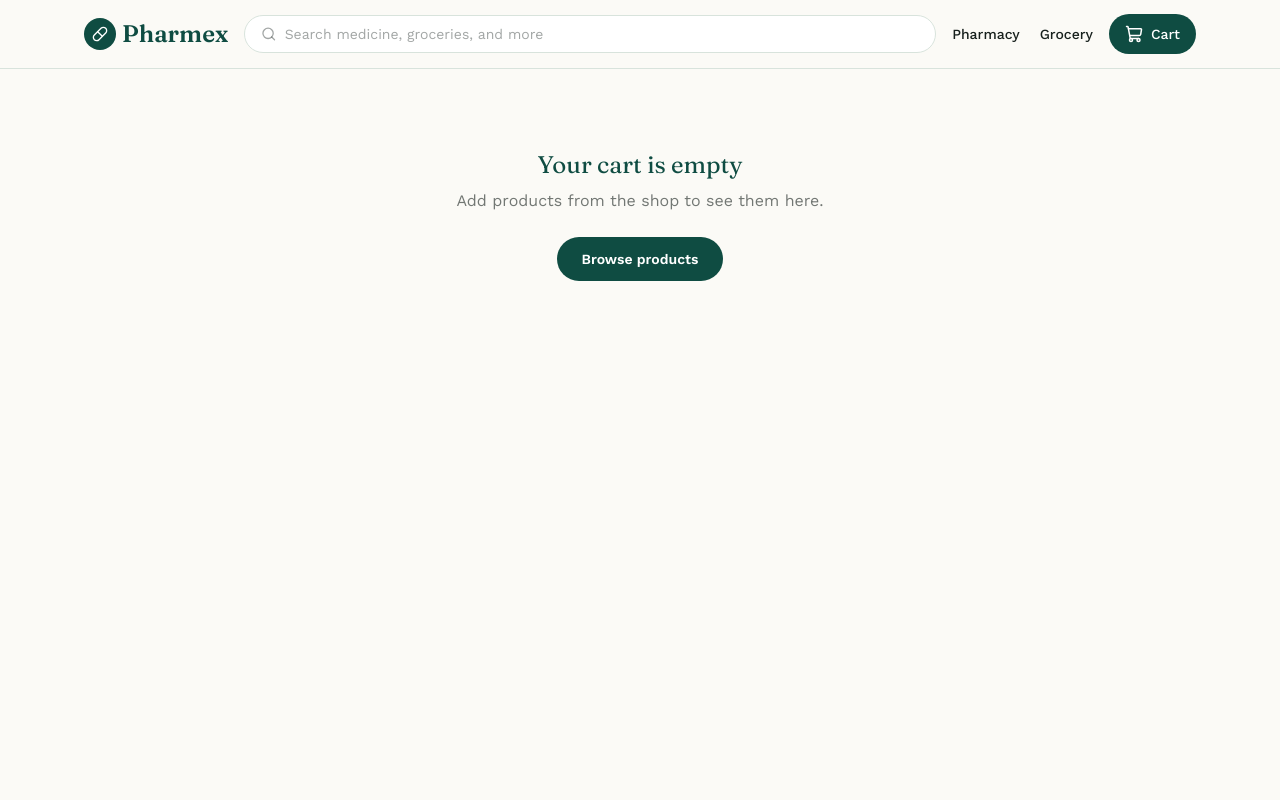
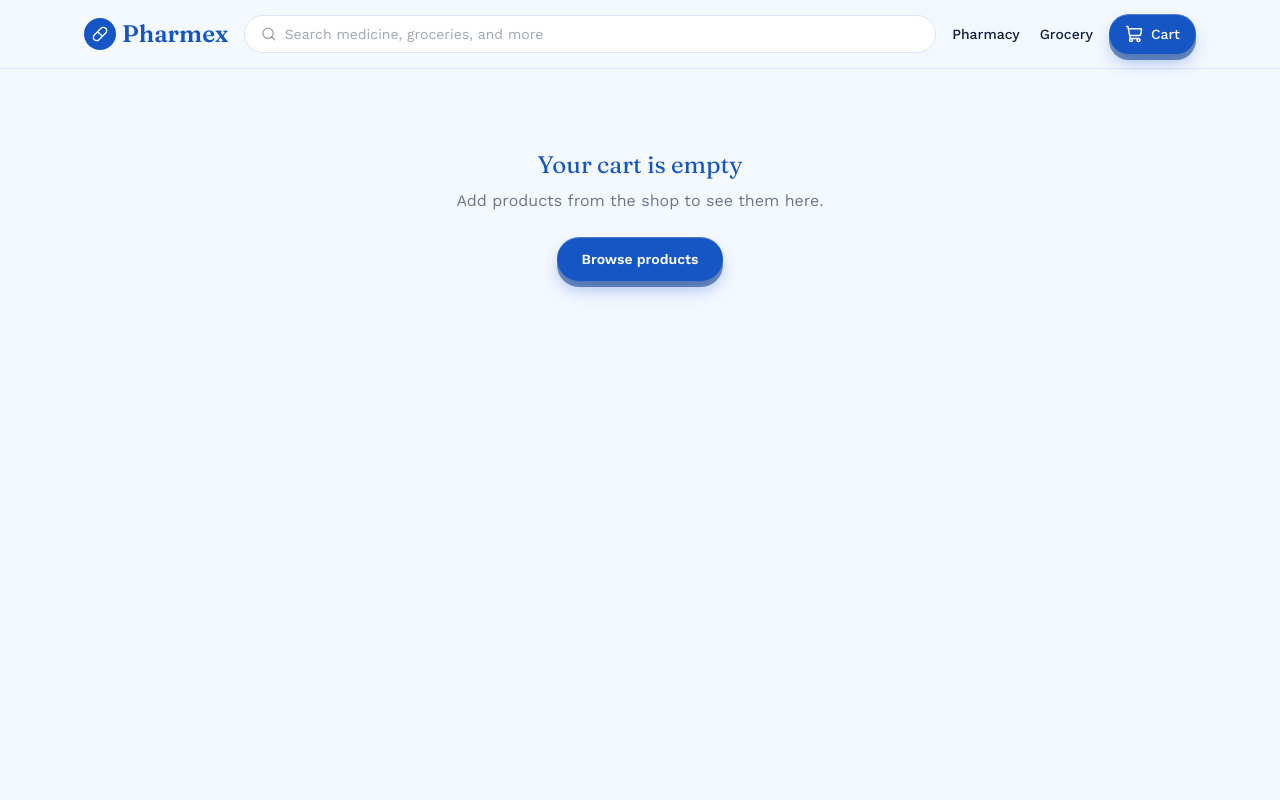
Before and after one commit to Async-Shell/Pharmex, a Next.js app: page /cart in a window 1280 px wide. Shown: the top 800 px of the page. Built offline with nearby package versions, Linux system fonts and the light colour scheme.

Commit message:
Add files via upload

```diff
--- a/app/cart/page.tsx
+++ b/app/cart/page.tsx
@@ -18,7 +18,7 @@ export default function CartPage() {
         </p>
         <Link
           href="/products"
-          className="mt-6 inline-block rounded-full bg-primary px-6 py-3 text-sm font-semibold text-white hover:bg-primary-dark"
+          className="btn-3d mt-6 inline-block rounded-full bg-primary px-6 py-3 text-sm font-semibold text-white hover:bg-primary-dark"
         >
           Browse products
         </Link>
@@ -30,7 +30,7 @@ export default function CartPage() {
     <div className="mx-auto max-w-3xl px-5 py-10">
       <h1 className="font-display text-3xl text-primary">Your cart</h1>
 
-      <div className="mt-6 divide-y divide-sage rounded-2xl border border-sage bg-white">
+      <div className="surface-3d mt-6 divide-y divide-sage rounded-2xl border border-sage bg-white">
         {lines.map((line) => (
           <div key={line.id} className="flex items-center gap-4 p-4">
             <div className="relative h-16 w-16 shrink-0 overflow-hidden rounded-xl bg-sage-light">
@@ -83,7 +83,7 @@ export default function CartPage() {
         </p>
       )}
 
-      <div className="mt-6 flex items-center justify-between rounded-2xl border border-sage bg-white p-4">
+      <div className="mt-6 flex items-center justify-between surface-3d rounded-2xl border border-sage bg-white p-4">
         <span className="font-medium">Subtotal</span>
         <span className="font-display text-xl text-primary">
           Rs. {subtotal.toLocaleString()}
@@ -92,7 +92,7 @@ export default function CartPage() {
 
       <Link
         href="/checkout"
-        className="mt-6 block rounded-full bg-primary px-6 py-3 text-center text-sm font-semibold text-white hover:bg-primary-dark"
+        className="btn-3d mt-6 block rounded-full bg-primary px-6 py-3 text-center text-sm font-semibold text-white hover:bg-primary-dark"
       >
         Proceed to checkout
       </Link>
--- a/app/checkout/page.tsx
+++ b/app/checkout/page.tsx
@@ -197,7 +197,7 @@ export default function CheckoutPage() {
         <button
           type="submit"
           disabled={submitting}
-          className="w-full rounded-full bg-primary px-6 py-3.5 text-sm font-semibold text-white hover:bg-primary-dark disabled:opacity-60"
+          className="btn-3d w-full rounded-full bg-primary px-6 py-3.5 text-sm font-semibold text-white hover:bg-primary-dark disabled:opacity-60"
         >
           {submitting ? "Placing order…" : "Place order"}
         </button>
--- a/app/globals.css
+++ b/app/globals.css
@@ -1,19 +1,19 @@
 @import "tailwindcss";
 
 :root {
-  --background: #FBFAF6;
-  --foreground: #17201D;
-  --primary: #0F4C42;
-  --primary-dark: #0A332C;
-  --primary-light: #1A6E5F;
-  --accent: #E8A33D;
-  --accent-dark: #C97F1E;
-  --accent-light: #F4C989;
-  --sage: #D8E3DC;
-  --sage-light: #EEF3F0;
-  --clay: #C1543C;
-  --clay-light: #F6E3DE;
-  --gold: #B8935A;
+  --background: #F4F8FF;
+  --foreground: #0F1F3D;
+  --primary: #1655C4;
+  --primary-dark: #0B3B8C;
+  --primary-light: #4C86E8;
+  --accent: #FFFFFF;
+  --accent-dark: #1655C4;
+  --accent-light: #EAF1FF;
+  --sage: #D8E5FB;
+  --sage-light: #EEF4FF;
+  --clay: #D2452F;
+  --clay-light: #FCEAE6;
+  --gold: #4C86E8;
   --font-display: "Fraunces";
   --font-body: "Work Sans";
 }
@@ -72,8 +72,16 @@ h1, h2, h3, .font-display {
   animation: toast-in 0.25s ease-out both;
 }
 
+@keyframes float-y {
+  0%, 100% { transform: translateY(0); }
+  50% { transform: translateY(-6px); }
+}
+.animate-float {
+  animation: float-y 3.2s ease-in-out infinite;
+}
+
 @media (prefers-reduced-motion: reduce) {
-  .animate-fade-up, .animate-toast {
+  .animate-fade-up, .animate-toast, .animate-float {
     animation: none;
   }
 }
@@ -81,3 +89,81 @@ h1, h2, h3, .font-display {
 .text-balance {
   text-wrap: balance;
 }
+
+/* --- 3D depth system --- */
+
+/* Raised surface: cards, panels */
+.surface-3d {
+  box-shadow:
+    0 1px 2px rgba(15, 31, 61, 0.06),
+    0 8px 20px -6px rgba(22, 85, 196, 0.12);
+  transition: transform 0.2s ease, box-shadow 0.2s ease;
+}
+.surface-3d:hover {
+  transform: translateY(-3px);
+  box-shadow:
+    0 4px 8px rgba(15, 31, 61, 0.08),
+    0 18px 32px -10px rgba(22, 85, 196, 0.22);
+}
+
+/* Pressable 3D button: solid colored buttons with a "keycap" edge */
+.btn-3d {
+  position: relative;
+  box-shadow:
+    0 1px 0 rgba(255, 255, 255, 0.25) inset,
+    0 6px 0 rgba(11, 59, 140, 0.55),
+    0 10px 18px -4px rgba(22, 85, 196, 0.45);
+  transition: transform 0.12s ease, box-shadow 0.12s ease;
+}
+.btn-3d:hover {
+  transform: translateY(-2px);
+  box-shadow:
+    0 1px 0 rgba(255, 255, 255, 0.25) inset,
+    0 8px 0 rgba(11, 59, 140, 0.55),
+    0 16px 22px -4px rgba(22, 85, 196, 0.5);
+}
+.btn-3d:active {
+  transform: translateY(4px);
+  box-shadow:
+    0 1px 0 rgba(255, 255, 255, 0.25) inset,
+    0 2px 0 rgba(11, 59, 140, 0.55),
+    0 4px 8px -2px rgba(22, 85, 196, 0.4);
+}
+
+/* Light "keycap" variant, for white buttons on blue backgrounds */
+.btn-3d-light {
+  box-shadow:
+    0 1px 0 rgba(255, 255, 255, 0.6) inset,
+    0 6px 0 rgba(198, 216, 245, 0.9),
+    0 10px 18px -4px rgba(11, 59, 140, 0.35);
+  transition: transform 0.12s ease, box-shadow 0.12s ease;
+}
+.btn-3d-light:hover {
+  transform: translateY(-2px);
+}
+.btn-3d-light:active {
+  transform: translateY(4px);
+  box-shadow:
+    0 1px 0 rgba(255, 255, 255, 0.6) inset,
+    0 2px 0 rgba(198, 216, 245, 0.9),
+    0 4px 8px -2px rgba(11, 59, 140, 0.3);
+}
+
+/* Floating action button */
+.fab-3d {
+  box-shadow:
+    0 1px 0 rgba(255, 255, 255, 0.25) inset,
+    0 8px 0 rgba(11, 59, 140, 0.55),
+    0 20px 30px -8px rgba(22, 85, 196, 0.55);
+  transition: transform 0.18s ease, box-shadow 0.18s ease;
+}
+.fab-3d:hover {
+  transform: translateY(-4px) scale(1.04);
+}
+.fab-3d:active {
+  transform: translateY(3px) scale(0.98);
+  box-shadow:
+    0 1px 0 rgba(255, 255, 255, 0.25) inset,
+    0 3px 0 rgba(11, 59, 140, 0.55),
+    0 8px 14px -4px rgba(22, 85, 196, 0.5);
+}
--- a/app/layout.tsx
+++ b/app/layout.tsx
@@ -3,6 +3,7 @@ import "./globals.css";
 import { CartProvider } from "@/lib/cart-context";
 import Navbar from "@/components/Navbar";
 import Footer from "@/components/Footer";
+import FloatingCartButton from "@/components/FloatingCartButton";
 
 export const metadata: Metadata = {
   title: "Pharmex — Mart & Pharmacy",
@@ -28,6 +29,7 @@ export default function RootLayout({
           <Navbar />
           <main className="min-h-screen">{children}</main>
           <Footer />
+          <FloatingCartButton />
         </CartProvider>
       </body>
     </html>
--- a/components/AddToCartButton.tsx
+++ b/components/AddToCartButton.tsx
@@ -37,7 +37,7 @@ export default function AddToCartButton({ product }: { product: Product }) {
       </div>
       <button
         onClick={handleAdd}
-        className="flex-1 rounded-full bg-primary px-6 py-3 text-sm font-semibold text-white hover:bg-primary-dark sm:flex-none"
+        className="btn-3d flex-1 rounded-full bg-primary px-6 py-3 text-sm font-semibold text-white hover:bg-primary-dark sm:flex-none"
       >
         {added ? "Added to cart" : "Add to cart"}
       </button>
--- /dev/null
+++ b/components/FloatingCartButton.tsx
@@ -0,0 +1,29 @@
+"use client";
+
+import Link from "next/link";
+import { ShoppingCart } from "lucide-react";
+import { useCart } from "@/lib/cart-context";
+
+export default function FloatingCartButton() {
+  const { count, subtotal } = useCart();
+
+  if (count === 0) return null;
+
+  return (
+    <Link
+      href="/cart"
+      className="fab-3d animate-fade-up fixed bottom-5 right-5 z-50 flex items-center gap-3 rounded-full bg-primary py-3 pl-4 pr-5 text-white sm:bottom-8 sm:right-8"
+    >
+      <span className="relative flex h-9 w-9 items-center justify-center rounded-full bg-white/15">
+        <ShoppingCart size={18} />
+        <span className="absolute -right-1.5 -top-1.5 flex h-5 w-5 items-center justify-center rounded-full bg-accent text-[11px] font-bold text-primary-dark">
+          {count}
+        </span>
+      </span>
+      <span className="hidden flex-col leading-tight sm:flex">
+        <span className="text-xs text-white/70">View cart</span>
+        <span className="text-sm font-semibold">Rs. {subtotal.toLocaleString()}</span>
+      </span>
+    </Link>
+  );
+}
--- a/components/Navbar.tsx
+++ b/components/Navbar.tsx
@@ -56,7 +56,7 @@ export default function Navbar() {
 
         <Link
           href="/cart"
-          className="relative flex shrink-0 items-center gap-2 rounded-full bg-primary px-4 py-2.5 text-sm font-medium text-white hover:bg-primary-dark"
+          className="btn-3d relative flex shrink-0 items-center gap-2 rounded-full bg-primary px-4 py-2.5 text-sm font-medium text-white hover:bg-primary-dark"
         >
           <ShoppingCart size={18} />
           <span className="hidden sm:inline">Cart</span>
--- a/components/ProductCard.tsx
+++ b/components/ProductCard.tsx
@@ -13,7 +13,7 @@ export default function ProductCard({ product }: { product: Product }) {
     : null;
 
   return (
-    <div className="group relative flex flex-col overflow-hidden rounded-2xl border border-sage bg-white transition hover:border-primary/40 hover:shadow-md">
+    <div className="surface-3d group relative flex flex-col overflow-hidden rounded-2xl border border-sage bg-white transition hover:border-primary/40">
       <Link href={`/products/${product.id}`} className="relative aspect-square w-full overflow-hidden bg-sage-light">
         <Image
           src={product.image}
@@ -29,7 +29,7 @@ export default function ProductCard({ product }: { product: Product }) {
             </span>
           )}
           {discount && (
-            <span className="rounded-full bg-accent px-2 py-1 text-[10px] font-semibold text-primary-dark">
+            <span className="rounded-full border border-primary/10 bg-accent px-2 py-1 text-[10px] font-semibold text-primary-dark shadow-sm">
               {discount}% off
             </span>
           )}
@@ -50,7 +50,7 @@ export default function ProductCard({ product }: { product: Product }) {
         <p className="text-xs text-foreground/50">{product.unit}</p>
 
         <div className="flex items-center gap-1 text-xs text-foreground/60">
-          <Star size={12} className="fill-accent text-accent" />
+          <Star size={12} className="fill-primary-light text-primary-light" />
           <span>{product.rating}</span>
           <span className="text-foreground/30">({product.reviewCount})</span>
         </div>
@@ -72,7 +72,7 @@ export default function ProductCard({ product }: { product: Product }) {
               addItem(product, 1);
             }}
             aria-label={`Add ${product.name} to cart`}
-            className="flex h-8 w-8 items-center justify-center rounded-full bg-primary text-white hover:bg-primary-dark"
+            className="fab-3d flex h-8 w-8 items-center justify-center rounded-full bg-primary text-white hover:bg-primary-dark"
           >
             <Plus size={16} />
           </button>
```
Also changed, not shown: app/page.tsx (+9 -9 lines), 1 other file (tests, documents, lock files or other folders).
